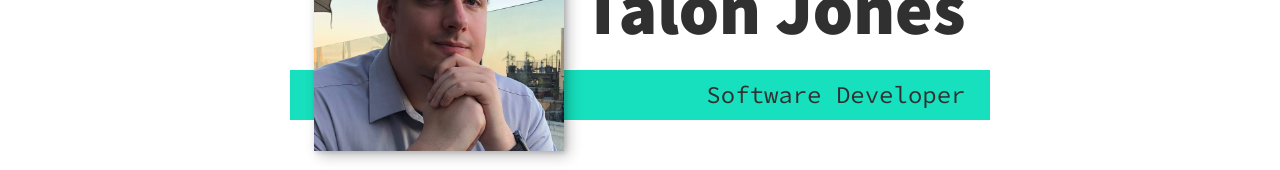
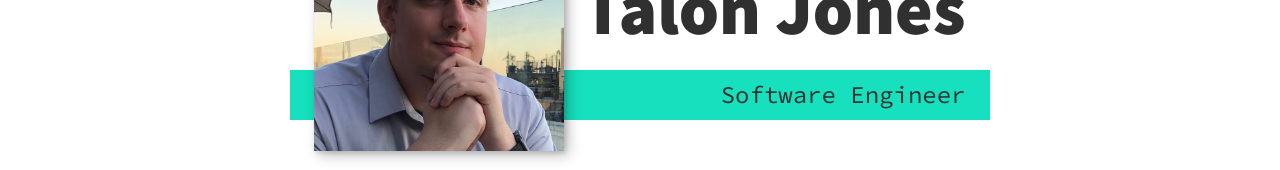
Before and after one commit to taloncjones/Talon-portfolio, a React (Create React App) app: page / in a window 1280 px wide. Shown: the part 275-445 px from the top of the page. Built offline with nearby package versions, Linux system fonts and the light colour scheme; no server answers.

Commit message:
update intro subtitle

```diff
--- a/src/components/Intro.jsx
+++ b/src/components/Intro.jsx
@@ -8,7 +8,7 @@ function Intro() {
         Hi, I am <strong>Talon Jones</strong>
       </h1>
       <p className="section__subtitle section__subtitle--intro">
-        Software Developer
+        Software Engineer
       </p>
       <img src={profile_pic} alt="Talon Jones" className="intro__img" />
     </section>
```
